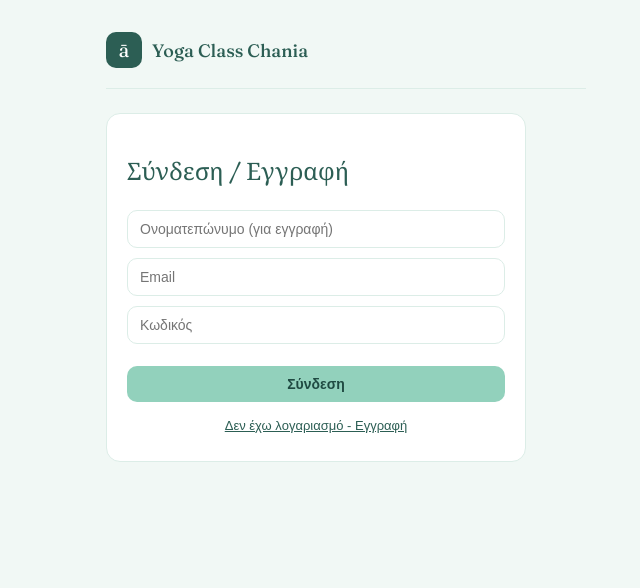
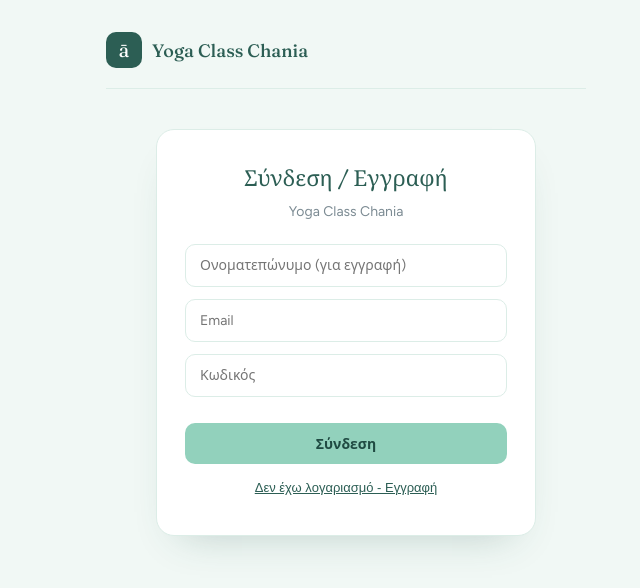
Before and after one commit to angelsunday/yoga-app, a React (Vite) app: page / in a window 1280 px wide. Shown: the top 588 px of the page, without its empty margins (294-934 px from the left). Built offline with nearby package versions, Linux system fonts and the light colour scheme; no server answers; the database is empty.

Commit message:
Allow teachers to delete classes from the dashboard

```diff
--- a/src/App.css
+++ b/src/App.css
@@ -6,21 +6,35 @@ h1 {
 .card {
   background: #ffffff;
   border: 1px solid #dcede7;
-  border-left: 4px solid #92d1bc;
-  border-radius: 14px;
-  padding: 16px 18px;
-  margin-bottom: 12px;
-  max-width: 420px;
+  border-radius: 16px;
+  padding: 18px 20px;
+  margin-bottom: 14px;
+  box-shadow: 0 12px 28px -22px rgba(44, 94, 84, 0.4);
+  transition:
+    trasnform 0.15s ease,
+    box-shadow 0.15s ease;
+}
+
+/* Lift the card slightly when the mouse is over it */
+.card:hover {
+  transform: translateY(-2px);
+  box-shadow: 0 16px 32px -20px rgba(44, 94, 84, 0.5);
+}
+
+.card-top {
+  display: flex;
+  justify-content: space-between;
+  align-items: flex-start;
+  gap: 12px;
 }
 
 .card-name {
   margin: 0;
-  font-size: 17px;
-  color: #7c8b93;
+  font-size: 18px;
 }
 
 .card-meta {
-  margin: 6px 0 0;
+  margin: 8px 0 0;
   font-size: 14px;
   color: #7c8b93;
 }
@@ -31,16 +45,22 @@ h1 {
 }
 
 .book-btn {
-  margin-top: 12px;
+  margin-top: 14px;
   width: 100%;
-  padding: 10px;
+  padding: 11px;
   border: none;
   border-radius: 10px;
   background: #92d1bc;
   color: #1f4a42;
   font-size: 14px;
   font-weight: 600;
+  font-family: inherit;
   cursor: pointer;
+  transition: background 0.15s ease;
+}
+
+.book-btn:hover:not(:disabled) {
+  background: #7cc4ac;
 }
 
 .book-btn:disabled {
@@ -52,18 +72,40 @@ h1 {
 .auth-box {
   background: #ffffff;
   border: 1px solid #dcede7;
-  border-radius: 14px;
-  padding: 20px;
-  max-width: 420px;
+  border-radius: 18px;
+  padding: 32px 28px;
+  max-width: 380px;
+  margin: 40px auto 0;
+  box-shadow: 0 20px 40px -24px rgba(44, 94, 84, 0.3);
+}
+
+.auth-box h2 {
+  margin: 0 0 6px;
+  text-align: center;
+  font-size: 22px;
+}
+
+.auth-subtitle {
+  margin: 0 0 22px;
+  text-align: center;
+  font-size: 14px;
+  color: #7c8b93;
 }
 
 .auth-box input {
   width: 100%;
-  padding: 10px 12px;
-  margin-bottom: 10px;
+  padding: 12px 14px;
+  margin-bottom: 12px;
   border: 1px solid #dcede7;
   border-radius: 10px;
   font-size: 14px;
+  font-family: inherit;
+}
+
+.auth-box input:focus {
+  outline: none;
+  border-color: #92d1bc;
+  box-shadow: 0 0 0 3px rgba(146, 209, 188, 0.25);
 }
 
 .link-btn {
@@ -239,3 +281,15 @@ h1 {
   font-size: 14px;
   font-family: inherit;
 }
+
+.empty-state {
+  text-align: center;
+  padding: 40px 20px;
+  color: #7c8b93;
+}
+
+.empty-state .emogi {
+  font-size: 32px;
+  display: block;
+  margin-bottom: 12px;
+}
--- a/src/App.jsx
+++ b/src/App.jsx
@@ -17,6 +17,7 @@ import TeacherDashboard from "./TeacherDashboard";
 import NewClassForm from "./NewClassForm";
 import { createClass } from "./api";
 import Header from "./Header";
+import { deleteClass } from "./api";
 
 function App() {
   const [classes, setClasses] = useState([]);
@@ -144,6 +145,21 @@ function App() {
     //Add the new class to the top of the list
     setClasses([...classes, data]);
   }
+  // TEACHER ONLY: delete a class, with confirmation, then remove it on screen
+  async function handleDeleteClass(classId) {
+    //Ask before deleting-this action is permanents
+    const ok = window.confirm("Σίγουρα θέλεις να διαγράψεις αυτό το μάθημα;");
+    if (!ok) return;
+
+    const { error } = await deleteClass(classId);
+    if (error) {
+      console.error("Σφάλμα διαγραφής:", error.message);
+      alert("Δεν ήταν δυνατή η διαγραφή.");
+      return;
+    }
+    //Remove it from list on screen
+    setClasses(classes.filter((c) => c.id !== classId));
+  }
 
   return (
     <div>
@@ -156,7 +172,10 @@ function App() {
         /* Teacher view: create-class form + bookings dashboard */
         <>
           <NewClassForm onCreate={handleCreateClass} />
-          <TeacherDashboard />
+          <TeacherDashboard
+            classes={classes}
+            onDeleteClass={handleDeleteClass}
+          />
         </>
       ) : (
         /* Client view: my bookings + class list */
--- a/src/Auth.jsx
+++ b/src/Auth.jsx
@@ -42,6 +42,7 @@ function Auth() {
   return (
     <div className="auth-box">
       <h2>Σύνδεση / Εγγραφή</h2>
+      <p className="auth-subtitle">Yoga Class Chania</p>
 
       <input
         type="text"
--- a/src/ClassList.jsx
+++ b/src/ClassList.jsx
@@ -7,7 +7,13 @@ function ClassList({ classes, loading, onBook }) {
   if (loading) return <p>Φόρτωση μαθημάτων...</p>;
 
   //Handle the case where the studio has no classes yet
-  if (classes.length === 0) return <p>Δεν υπάρχουν διαθέσιμα μαθήματα.</p>;
+  if (classes.length === 0)
+    return (
+      <div className="empty-state">
+        <span className="emoji">🧘</span>
+        Δεν υπάρχουν προγραμματισμένα μαθήματα αυτή τη στιγμή
+      </div>
+    );
 
   return (
     <div>
--- a/src/TeacherDashboard.jsx
+++ b/src/TeacherDashboard.jsx
@@ -2,9 +2,9 @@ import { useState, useEffect } from "react";
 import { fetchAllBookings } from "./api";
 import { formatDateTime } from "./format";
 
-// TEACHER VIEW: shows every booking made by every student.
-// Only rendered when the logged-in user has role 'teacher'.
-function TeacherDashboard() {
+// TEACHER VIEW: shows all bookings + the class schedule with delete buttons.
+// Classes and the delete handler come from App via props.
+function TeacherDashboard({ classes, onDeleteClass }) {
   const [bookings, setBookings] = useState([]);
   const [loading, setLoading] = useState(true);
 
@@ -23,10 +23,33 @@ function TeacherDashboard() {
   return (
     <div className="dashboard">
       <h2>Πίνακας Δασκάλας</h2>
+
+      {/*-- Class schedule with delete buttons-- */}
+      <h3 className="dash-section">Τα μαθήματα μου</h3>
+      {classes.length === 0 ? (
+        <p className="dash-count">Δεν υπάρχουν προγραμματισμένα μαθήματα</p>
+      ) : (
+        classes.map((c) => (
+          <div key={c.id} className="booking-row">
+            <span>
+              <strong>{c.name}</strong> - {formatDateTime(c.starts_at)}
+            </span>
+            <button className="cancel-btn" onClick={() => onDeleteClass(c.id)}>
+              Διαγραφή
+            </button>
+          </div>
+        ))
+      )}
+
+      {/*-- All student bookings-- */}
+      <h3 className="dash-section">Κρατήσεις Πελατών</h3>
       <p className="dash-count">Σύνολο κρατήσεων: {bookings.length}</p>
 
       {bookings.length === 0 ? (
-        <p>Δεν υπάρχουν κρατήσεις ακόμη.</p>
+        <div className="empty-state">
+          <span className="emoji">📋</span>
+          Δεν υπάρχουν κρατήσεις ακόμη
+        </div>
       ) : (
         bookings.map((b) => (
           <div key={b.id} className="booking-row">
--- a/src/api.js
+++ b/src/api.js
@@ -65,3 +65,8 @@ export function fetchAllBookings() {
 export function createClass(newClass) {
   return supabase.from("classes").insert(newClass).select().single();
 }
+
+// TEACHER ONLY: delete a class by its id
+export function deleteClass(classId) {
+  return supabase.from("classes").delete().eq("id", classId);
+}
```
